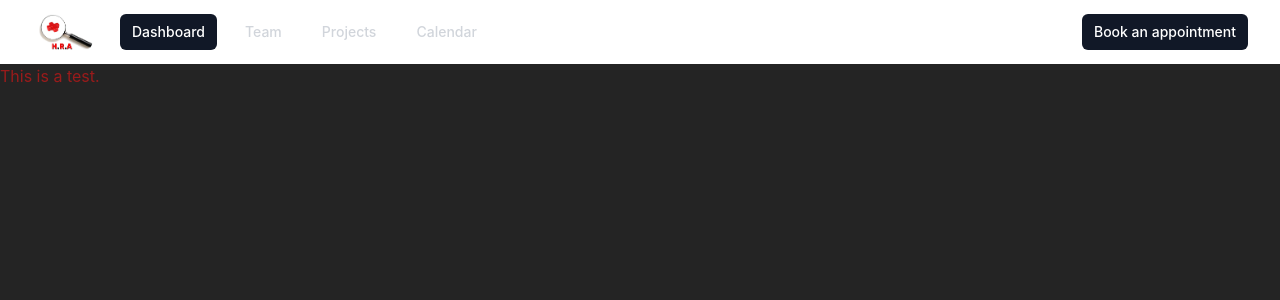
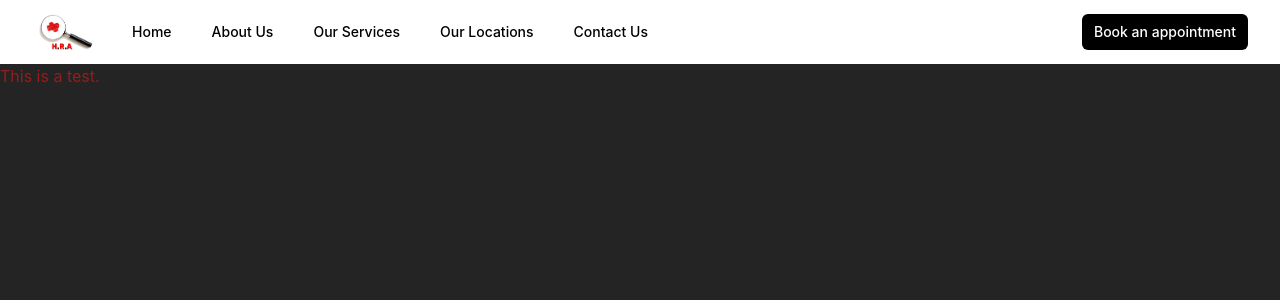
Before and after one commit to b-tess/hra-frontend, a React (Vite) app: page / in a window 1280 px wide. Shown: the top 300 px of the page. Built offline with nearby package versions, Linux system fonts and the light colour scheme.

Commit message:
Header/NavBar styling
Improvement in link spacing and distribution across the nav bar

Color scheme adjustment to fit with brand colors

Nav bar now responsive

```diff
--- a/src/components/NavBar.jsx
+++ b/src/components/NavBar.jsx
@@ -26,10 +26,11 @@ export default function NavBar() {
     // ])
 
     const navigation = [
-        { name: 'Dashboard', href: '#' },
-        { name: 'Team', href: '#' },
-        { name: 'Projects', href: '#' },
-        { name: 'Calendar', href: '#' },
+        { name: 'Home', href: '#' },
+        { name: 'About Us', href: '#' },
+        { name: 'Our Services', href: '#' },
+        { name: 'Our Locations', href: '#' },
+        { name: 'Contact Us', href: '#' },
     ]
 
     useEffect(() => {
@@ -51,9 +52,9 @@ export default function NavBar() {
                 <>
                     <div className='mx-auto max-w-7xl px-2 sm:px-6 lg:px-8'>
                         <div className='relative flex h-16 items-center justify-between'>
-                            <div className='absolute inset-y-0 left-0 flex items-center sm:hidden'>
+                            <div className='flex items-center sm:hidden'>
                                 {/* Mobile menu button*/}
-                                <DisclosureButton className='relative inline-flex items-center justify-center rounded-md p-2 text-gray-400 hover:bg-gray-700 hover:text-white focus:outline-none focus:ring-2 focus:ring-inset focus:ring-white'>
+                                <DisclosureButton className='relative inline-flex items-center justify-center rounded-md p-2 text-black hover:bg-translucent-red focus:outline-none focus:ring-2 focus:ring-inset focus:ring-white'>
                                     <span className='absolute -inset-0.5' />
                                     <span className='sr-only'>
                                         Open main menu
@@ -80,16 +81,16 @@ export default function NavBar() {
                                     />
                                 </div>
                                 <div className='hidden sm:ml-6 sm:block'>
-                                    <div className='flex space-x-4'>
+                                    <div className='flex space-x-2 md:space-x-4'>
                                         {navigation.map((item, index) => (
                                             <a
                                                 key={item.name}
                                                 href={item.href}
                                                 className={classNames(
                                                     isActive === item.name
-                                                        ? 'bg-gray-900 text-white'
-                                                        : 'text-gray-300 hover:bg-gray-700 hover:text-white',
-                                                    'rounded-md px-3 py-2 text-sm font-medium'
+                                                        ? 'bg-black text-white'
+                                                        : 'text-black hover:bg-translucent-red',
+                                                    'rounded-md px-3 py-2 text-center text-sm font-medium'
                                                 )}
                                                 aria-current={
                                                     isActive
@@ -107,10 +108,10 @@ export default function NavBar() {
                                     </div>
                                 </div>
                             </div>
-                            <div className='absolute inset-y-0 right-0 flex items-center pr-1 sm:static sm:inset-auto sm:ml-6 sm:pr-0'>
+                            <div className='flex items-center pr-1 sm:ml-6 sm:pr-0'>
                                 <a
                                     href='#'
-                                    className='relative rounded-md bg-gray-900 text-white hover:bg-gray-700 px-3 py-2 text-xs font-normal sm:text-sm sm:font-medium'
+                                    className='relative rounded-md w-min text-center bg-black text-white hover:bg-translucent-red hover:text-black px-2 py-1 text-sm font-normal md:w-max md:px-3 md:py-2 md:font-medium'
                                 >
                                     Book an appointment
                                 </a>
@@ -127,8 +128,8 @@ export default function NavBar() {
                                     href={item.href}
                                     className={classNames(
                                         isActive === item.name
-                                            ? 'bg-gray-900 text-white'
-                                            : 'text-gray-300 hover:bg-gray-700 hover:text-white',
+                                            ? 'bg-black text-white'
+                                            : 'text-black hover:bg-translucent-red',
                                         'block rounded-md px-3 py-2 text-base font-medium'
                                     )}
                                     aria-current={isActive ? 'page' : undefined}
--- a/src/index.css
+++ b/src/index.css
@@ -15,4 +15,5 @@
     text-rendering: optimizeLegibility;
     -webkit-font-smoothing: antialiased;
     -moz-osx-font-smoothing: grayscale;
+    /* color: #dc35454d; */
 }
--- a/tailwind.config.js
+++ b/tailwind.config.js
@@ -2,7 +2,12 @@
 export default {
     content: ['./index.html', './src/**/*.{js,ts,jsx,tsx}'],
     theme: {
-        extend: {},
+        extend: {
+            colors: {
+                'translucent-red': '#dc35454d',
+                'bright-red': '#dc3545',
+            },
+        },
     },
     plugins: [],
 }
```
